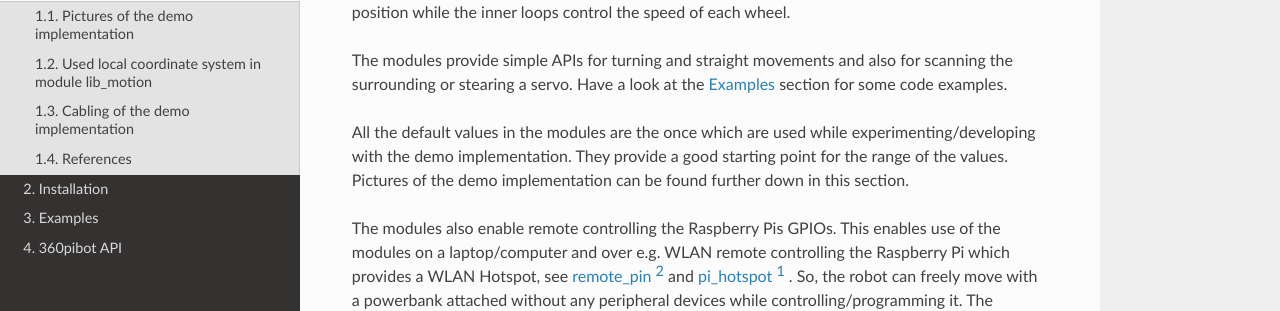
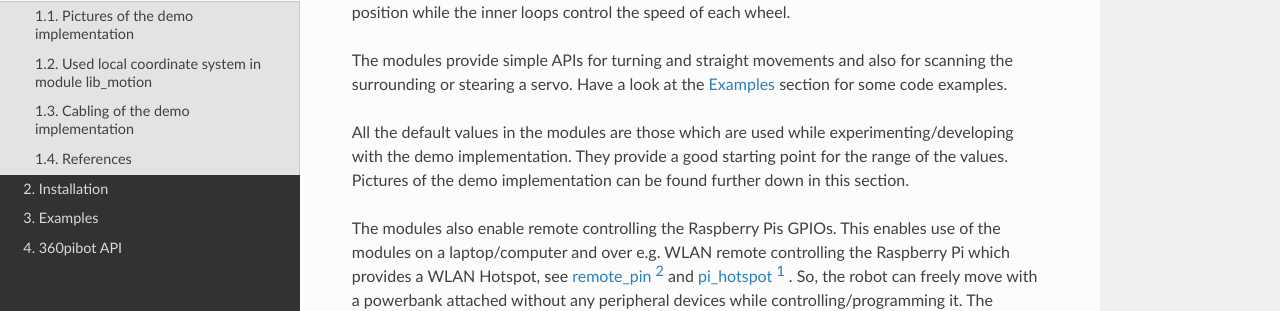
Before and after one commit to choeffer/360pibot, a Sphinx documentation site: the page built from docs/intro.rst, in a window 1280 px wide and 900 px high, scrolled down 312 px. Shown: the part 135-446 px from the top of the window. Built offline with Sphinx 7.4.7 and the Read the Docs theme 2.0.0, drawn with Linux system fonts in a browser that asks for light colours.

Commit message:
word changed

```diff
--- a/README.rst
+++ b/README.rst
@@ -23,7 +23,7 @@ The modules provide simple APIs for turning and straight
 movements and also for scanning the surrounding or stearing a servo. Have a look
 at the Examples section of the documentation for some code examples.
 
-All the default values in the modules are the once which are used while
+All the default values in the modules are those which are used while
 experimenting/developing with the demo implementation. They provide a good starting
 point for the range of the values. Pictures of the demo implementation can be
 found in the Introduction section of the documentation.
--- a/docs/intro.rst
+++ b/docs/intro.rst
@@ -23,7 +23,7 @@ The modules provide simple APIs for turning and straight
 movements and also for scanning the surrounding or stearing a servo. Have a look
 at the :ref:`Examples` section for some code examples.
 
-All the default values in the modules are the once which are used while
+All the default values in the modules are those which are used while
 experimenting/developing with the demo implementation. They provide a good starting
 point for the range of the values. Pictures of the demo implementation can be
 found further down in this section.
```
